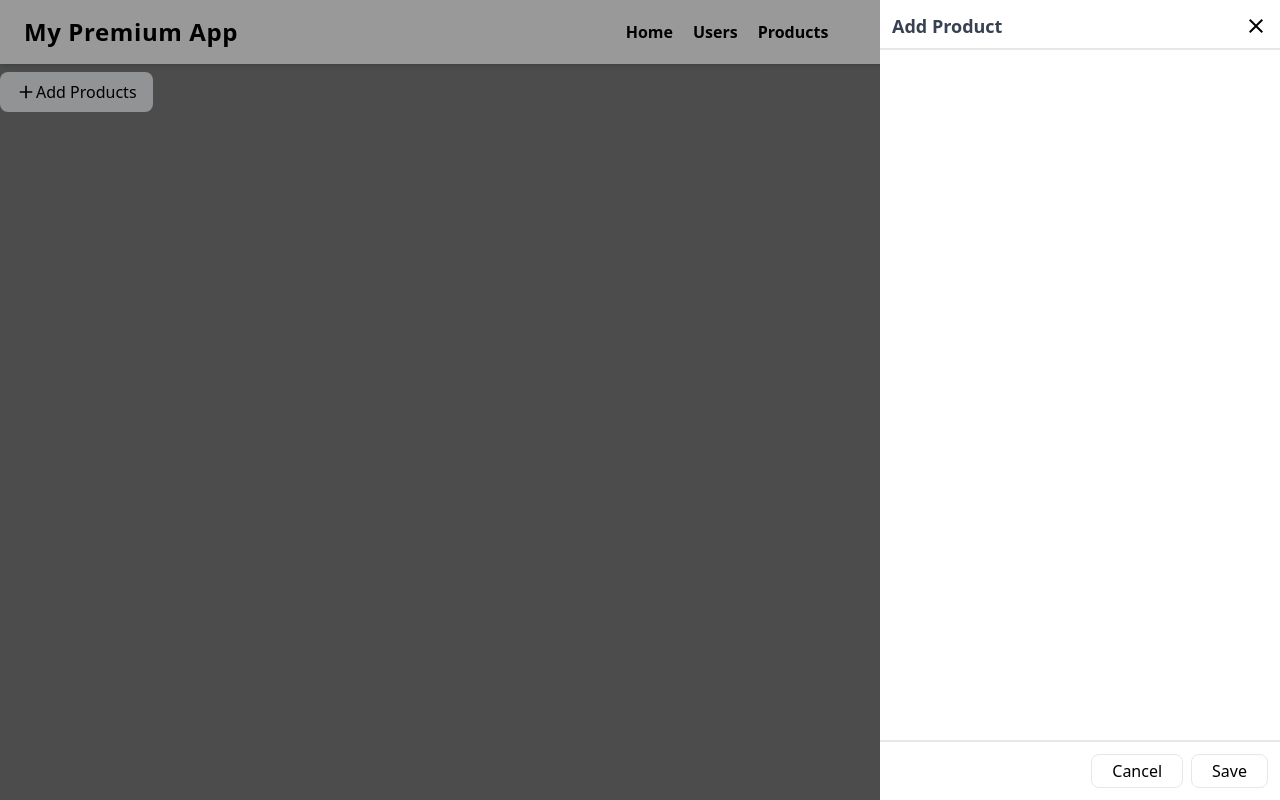
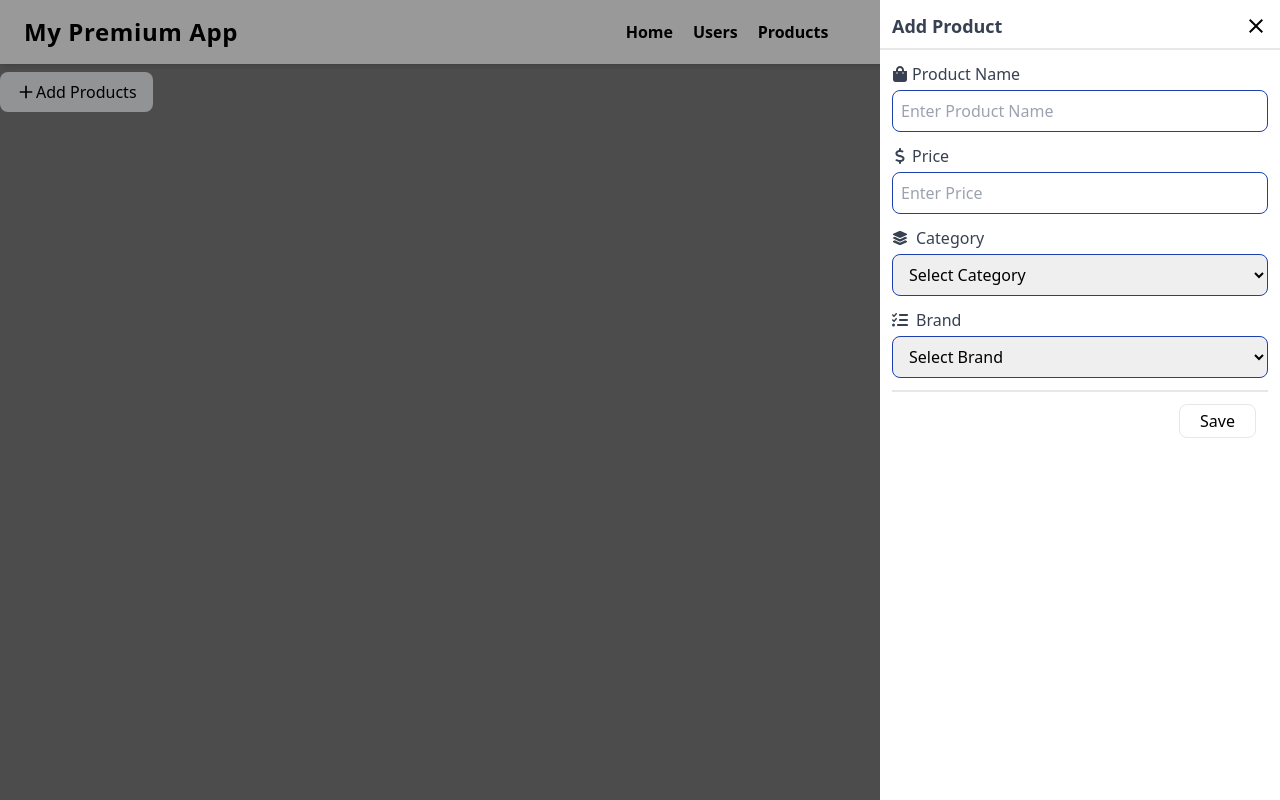
Before and after one commit to MahamKanwal/react-setup, a React (Vite) app: page /products in a window 1280 px wide. Both pictures are taken after a click on the button "Add Products". Built offline with nearby package versions, Linux system fonts and the light colour scheme; data requests are answered from the project's data file.

Commit message:
feat: implement product management features including ProductForm, productApi, and context for managing products

```diff
--- a/db.json
+++ b/db.json
@@ -11,5 +11,13 @@
       "email": "ahmed@gmail.com"
     }
   ],
-  "products": []
+  "products": [
+    {
+      "id": "1",
+      "product_name": "lap",
+      "price": "999",
+      "category": "Electronics",
+      "brand": "Nike"
+    }
+  ]
 }
--- a/src/Api/index.js
+++ b/src/Api/index.js
@@ -1,8 +1,10 @@
+import productApi from "./productApi";
 import userApi from "./userApi";
 
 export const apiUrl = import.meta.env.VITE_API_URL;
 const api = {
-  userApi
+  userApi,
+  productApi
 };
 
 export default api;
--- /dev/null
+++ b/src/Api/productApi.js
@@ -0,0 +1,47 @@
+import axios from "axios";
+import { apiUrl } from "./index";
+
+const getAllProducts = async () => {
+  try {
+    const { data } = await axios.get(`${apiUrl}/products`);
+    return data;
+  } catch (error) {
+    console.error("Error fetching products:", error);
+  }
+};
+
+const createProduct = async (product) => {
+  try {
+    const { data } = await axios.post(`${apiUrl}/products`,product);
+    return data;
+  } catch (error) {
+    console.error("Error creating product:", error);
+  }
+};
+
+const deleteproduct = async (productId) => {
+  try {
+    const { data } = await axios.delete(`${apiUrl}/products/${productId}`);
+    return data;
+  } catch (error) {
+    console.error("Error deleting product:", error);
+  }
+};
+
+const updateProduct = async (product) => {
+  try {
+    const { data } = await axios.put(`${apiUrl}/products/${product.id}`, product);
+    return data;
+  } catch (error) {
+    console.error("Error updating product:", error);
+  }
+};
+
+const productApi = {
+  getAllProducts,
+  createProduct,
+  deleteproduct,
+  updateProduct,
+};
+
+export default productApi;
--- a/src/App.jsx
+++ b/src/App.jsx
@@ -20,3 +20,7 @@ const App = () => {
 };
 
 export default App;
+
+// const nums = [4, 1, 10, 2];
+// nums.sort((a,b) => a-b);
+// console.log(nums);
--- a/src/components/Drawer.jsx
+++ b/src/components/Drawer.jsx
@@ -26,12 +26,12 @@ const Drawer = ({ children, title, size = "400px", isOpen, onClose }) => {
         <div className="flex-1 overflow-y-auto p-3">{children}</div>
 
         {/* footer */}
-        <div className="flex gap-2 justify-end border-t-2 border-gray-200 p-3">
+        {/* <div className="flex gap-2 justify-end border-t-2 border-gray-200 p-3">
           <button className="rounded-lg border px-5 py-1" onClick={onClose}>
             Cancel
           </button>
           <button className="rounded-lg border px-5 py-1">Save</button>
-        </div>
+        </div> */}
       </div>
     </div>
   );
--- a/src/components/FormGenerator.jsx
+++ b/src/components/FormGenerator.jsx
@@ -1,7 +1,78 @@
 import React from "react";
 
-const FormGenerator = () => {
-  return <form action=""></form>;
+const FormGenerator = ({ fields,onSubmit,values,setValues}) => {
+  const handleChange = (e) => {
+const {name, value}= e.target;
+setValues({...values, [name]:value})
+  }
+
+  return (
+    <form action="" className="space-y-3" onSubmit={onSubmit}>
+      {fields.map((field, index) => {
+        return field.type=="select" ? <SelectElement {...field} key={index} handleChange={handleChange} value={values[field.name]}/> : <InputElement {...field} key={index} handleChange={handleChange} value={values[field.name]}/>;
+      })}
+
+      <div className="flex gap-2 justify-end border-t-2 border-gray-200 p-3">
+          <button className="rounded-lg border px-5 py-1">Save</button>
+        </div>
+    </form>
+  );
 };
 
 export default FormGenerator;
+
+const InputElement = ({ label, type = "text", name, icon, handleChange, value, required=false}) => {
+  const fieldName = label || snakeCaseToTitle(name);
+  return (
+    <div className="flex flex-col">
+      <label className="flex items-center gap-1 text-gray-700 font-medium">
+        {icon}
+        {fieldName}
+      </label>
+      <input
+      value={value}
+      onChange={handleChange}
+        type={type}
+        name={name}
+        placeholder={`Enter ${fieldName}`}
+        required={required}
+        className="mt-1 rounded-lg p-2 w-full border border-blue-800 focus:outline-none focus:ring-2 focus:ring-blue-500"
+      />
+      <div className="text-red-700 text-sm" data-error="name"></div>
+    </div>
+  );
+};
+
+const SelectElement = ({ label, name, icon, options = [],handleChange,value, required=false}) => {
+  const fieldName = label || snakeCaseToTitle(name);
+  return (
+    <div className="flex flex-col">
+      <label className="flex items-center gap-2 text-gray-700 font-medium">
+        {icon}
+        {fieldName}
+      </label>
+      <select
+      required={required}
+      value={value}
+      onChange={handleChange}
+        name={name}
+        className="mt-1 py-2 px-3 border border-blue-800 rounded-lg w-full focus:outline-none focus:ring-2 focus:ring-blue-500"
+      >
+        <option value="">Select {fieldName}</option>
+        {options.map((option) => (
+          <option value={option} key={option}>
+            {option}
+          </option>
+        ))}
+      </select>
+      <div className="text-red-700 text-sm" data-error="category"></div>
+    </div>
+  );
+};
+
+const snakeCaseToTitle = (name) => {
+  return name
+    .split("_")
+    .map((word) => word.charAt(0).toUpperCase() + word.slice(1))
+    .join(" ");
+};
--- /dev/null
+++ b/src/contexts/ProductContext.jsx
@@ -0,0 +1,51 @@
+import { useState,createContext, useContext , useEffect} from "react";
+import api from "../Api";
+
+const ProductContext = createContext();
+
+const ProductProvider = ({children}) => {
+const [products,setProducts] = useState([]);
+
+const addAndUpdateProduct = async (newProduct) => {
+    // if (editUser) {
+    //   const product = await api.userApi.updateUser(newUser);
+    //   if (!user) return;
+    //   const updateUsers = users.map((oldUser) =>
+    //     oldUser.id == editUser.id ? user : oldUser
+    //   );
+    //   setUsers(updateUsers);
+    //   setEditUser(null);
+    // } else {
+      const newProductWithId = { ...newProduct, id: String(products.length + 1) };
+      const product = await api.productApi.createProduct(newProductWithId);
+      if (!product) return;
+      setProducts([...products, product]);
+    // }
+  };
+
+const fetchAllProducts = async () => {
+    const products = await api.productApi.getAllProducts();
+    if (!products) return;
+    setProducts(products);
+  };
+    console.log(products);
+
+  useEffect(() => {
+    fetchAllProducts();
+  }, []);
+
+const productContextValue = {
+products,
+addAndUpdateProduct,
+}
+
+    return (
+   <ProductContext.Provider value={productContextValue}>
+    {children}
+    </ProductContext.Provider>
+  )
+}
+
+export default ProductProvider
+
+export const useProducts = () => useContext(ProductContext);
--- a/src/main.jsx
+++ b/src/main.jsx
@@ -3,10 +3,13 @@ import "./index.css";
 import App from "./App";
 import UserProvider from "./contexts/UserContext";
 import ThemeProvider from "./contexts/ThemeContext";
+import ProductProvider from "./contexts/ProductContext";
 createRoot(document.getElementById("root")).render(
-  <ThemeProvider>
+ <ThemeProvider>
     <UserProvider>
+      <ProductProvider>
       <App />
+      </ProductProvider>
     </UserProvider>
   </ThemeProvider>
 );
--- a/src/pages/Products.jsx
+++ b/src/pages/Products.jsx
@@ -2,146 +2,53 @@ import React, { useState } from "react";
 import Drawer from "../components/Drawer";
 import FormGenerator from "../components/formGenerator";
 import { IoMdAdd } from "react-icons/io";
-// import {
-//   FaDollarSign,
-//   FaFile,
-//   FaListCheck,
-//   FaXmark,
-//   FaLayerGroup,
-// } from "react-icons/fa6";
-// import { CiDiscount1 } from "react-icons/ci";
-// import { FaShoppingBag } from "react-icons/fa";
+import {FaDollarSign,FaListCheck,FaLayerGroup,} from "react-icons/fa6";
+import { FaShoppingBag } from "react-icons/fa";
+import { useProducts } from "../contexts/ProductContext";
 
 const Products = () => {
+  const [product, setProduct] = useState({product_name:"", price:"", category:"", brand:""});
+  const {addAndUpdateProduct} = useProducts();
   const [isOpen, setIsOpen] = useState(false);
   const toggleDrawer = () => {
     setIsOpen(!isOpen);
   };
 
-  const productFormFields = [{}];
+  const productFormFields = [
+    { name: "product_name", icon: <FaShoppingBag /> ,required:true},
+    { name: "price", icon: <FaDollarSign />, type: "number",required:true },
+    {
+      name: "category",
+      icon: <FaLayerGroup />,
+      type: "select",
+      required:true,
+      options: [
+        "Electronics",
+        "Clothing",
+        "Footwear",
+        "Beauty & Personal Care",
+        "Books and Stationery",
+      ],
+    },
+    { name: "brand", icon: <FaListCheck/>, type: "select",required:true,
+      options: ["Nike", "Adidas", "Samsung", "Apple", "Sony"]
+    },
+  ];
+
+const handleSubmit = (e) => {
+e.preventDefault();
+addAndUpdateProduct(product);
+  }
 
   return (
     <div>
       <Drawer
         title="Add Product"
-        // size="400px"
         isOpen={isOpen}
         onClose={toggleDrawer}
       >
-        <FormGenerator fields={productFormFields} />
-
-        {/* <form className="flex-1 space-y-4">
-          <div className="flex flex-col">
-            <label className="flex items-center gap-2 text-gray-700 font-medium">
-              <FaShoppingBag className="text-blue-700" /> Name
-            </label>
-            <input
-              type="text"
-              name="name"
-              placeholder="Enter product name"
-              className="mt-1 rounded-lg p-2 w-full border border-blue-800 focus:outline-none focus:ring-2 focus:ring-blue-500"
-            />
-            <div className="text-red-700 text-sm" data-error="name"></div>
-          </div>
-
-
-          <div className="flex flex-col">
-            <label className="flex items-center gap-2 text-gray-700 font-medium">
-              <FaDollarSign className="text-green-700" /> Price
-            </label>
-            <input
-              type="number"
-              name="price"
-              placeholder="Enter price"
-              className="mt-1 rounded-lg p-2 w-full border border-blue-800 focus:outline-none focus:ring-2 focus:ring-blue-500"
-            />
-            <div className="text-red-700 text-sm" data-error="price"></div>
-          </div>
-
-
-          <div className="flex flex-col">
-            <label className="flex items-center gap-2 text-gray-700 font-medium">
-              <CiDiscount1 className="text-pink-700" /> Discount
-            </label>
-            <input
-              type="number"
-              name="discount"
-              placeholder="Enter discount (%)"
-              className="mt-1 rounded-lg p-2 w-full border border-blue-800 focus:outline-none focus:ring-2 focus:ring-blue-500"
-            />
-            <div className="text-red-700 text-sm" data-error="discount"></div>
-          </div>
-
-
-          <div className="flex flex-col">
-            <label className="flex items-center gap-2 text-gray-700 font-medium">
-              <FaListCheck className="text-orange-700" /> Brand
-            </label>
-            <select
-              name="brand"
-              className="mt-1 py-2 px-3 border border-blue-800 rounded-lg w-full focus:outline-none focus:ring-2 focus:ring-blue-500"
-            >
-              <option value="">Select Brand</option>
-              <option value="nike">Nike</option>
-              <option value="adidas">Adidas</option>
-              <option value="samsung">Samsung</option>
-              <option value="apple">Apple</option>
-              <option value="sony">Sony</option>
-            </select>
-            <div className="text-red-700 text-sm" data-error="brand"></div>
-          </div>
-
-          <div className="flex flex-col">
-            <label className="flex items-center gap-2 text-gray-700 font-medium">
-              <FaLayerGroup className="text-purple-700" /> Category
-            </label>
-            <select
-              name="category"
-              className="mt-1 py-2 px-3 border border-blue-800 rounded-lg w-full focus:outline-none focus:ring-2 focus:ring-blue-500"
-            >
-              <option value="">Select Category</option>
-              <option value="electronics">Electronics</option>
-              <option value="clothing">Clothing</option>
-              <option value="footwear">Footwear</option>
-              <option value="beauty">Beauty & Personal Care</option>
-              <option value="books">Books and Stationery</option>
-            </select>
-            <div className="text-red-700 text-sm" data-error="category"></div>
-          </div>
-
-          <div className="flex flex-col">
-            <label className="flex items-center gap-2 text-gray-700 font-medium">
-              <FaFile className="text-gray-700" /> Upload Picture
-            </label>
-            <input
-              type="file"
-              name="file"
-              className="mt-1 rounded-lg p-2 w-full border border-blue-800 focus:outline-none"
-            />
-
-            <div className="flex justify-center items-center border border-gray-300 w-20 h-16 rounded-md hidden">
-              <div className="w-5 h-5 border-2 border-transparent border-t-indigo-600 rounded-full animate-spin"></div>
-            </div>
-
-            <div
-              className="h-16 w-20 relative rounded-md hidden overflow-hidden mt-2"
-              name="previewImg"
-            >
-              <img
-                src=""
-                alt="product_picture"
-                className="h-full w-full object-cover"
-              />
-              <button
-                type="button"
-                className="absolute top-0 right-0 bg-black/60 text-white text-xs p-1 rounded-bl-md"
-              >
-                <FaXmark />
-              </button>
-            </div>
-          </div>
-        </form> */}
-      </Drawer>
+        <FormGenerator fields={productFormFields} onSubmit={handleSubmit} values={product} setValues={setProduct}/>
+     </Drawer>
 
       <button
         onClick={toggleDrawer}
```
Also changed, not shown: src/components/ProductForm.jsx (added, +11 -0 lines).
